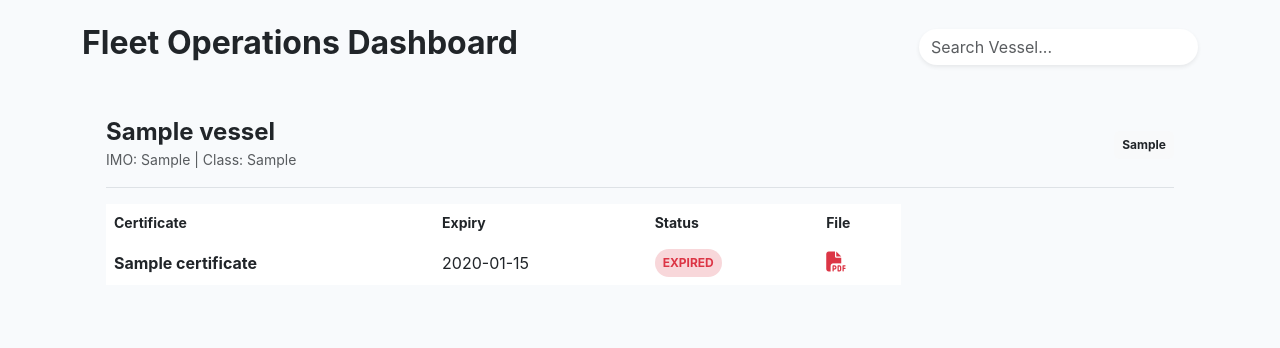
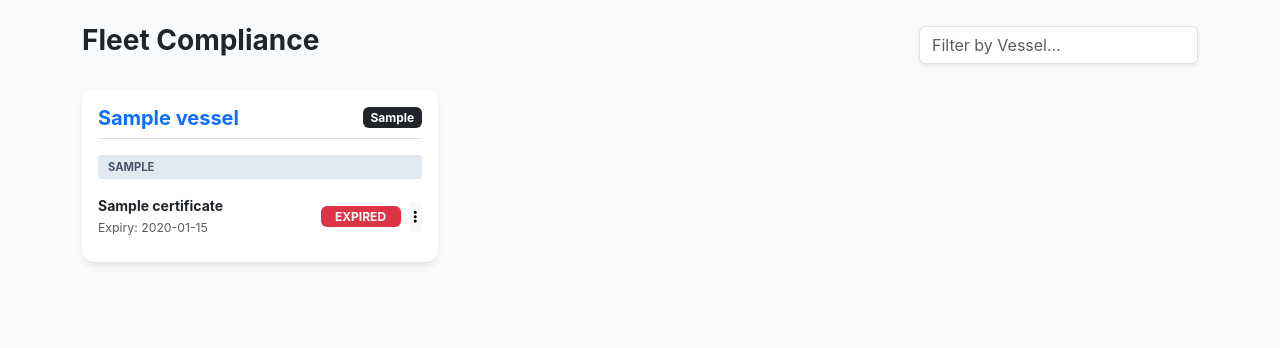
Before and after one commit to sfeirlucien/amt-operations, a Flask app: page / in a window 1280 px wide. Shown: the part 75-423 px from the top of the page. Run offline with Flask 3, Linux system fonts and the light colour scheme; a user stored in the database is signed in; tables that the repository leaves empty hold one stand-in row (values such as "Sample post").

Commit message:
Update dashboard.html

```diff
--- a/templates/dashboard.html
+++ b/templates/dashboard.html
@@ -1,35 +1,54 @@
 {% extends "base.html" %}
 {% block content %}
 <div class="d-flex justify-content-between align-items-center mb-4">
-    <h2 class="fw-bold">Fleet Operations Dashboard</h2>
-    <form class="d-flex w-25"><input type="text" name="search" class="form-control rounded-pill border-0 shadow-sm" placeholder="Search Vessel..."></form>
+    <h3 class="fw-bold">Fleet Compliance</h3>
+    <input type="text" class="form-control w-25 shadow-sm" placeholder="Filter by Vessel...">
 </div>
 
-<div class="row">
+
+
+<div class="row row-cols-1 row-cols-lg-2 row-cols-xl-3 g-4">
     {% for v in vessels %}
-    <div class="col-12 mb-4">
-        <div class="card-pro p-4">
-            <div class="d-flex justify-content-between border-bottom pb-3 mb-3">
-                <div><h4 class="fw-bold mb-0">{{ v.name }}</h4><span class="text-muted small">IMO: {{ v.imo }} | Class: {{ v.class_society or 'N/A' }}</span></div>
-                <span class="badge bg-light text-dark align-self-center p-2">{{ v.flag }}</span>
+    <div class="col">
+        <div class="card card-vessel h-100 p-3">
+            <div class="d-flex justify-content-between border-bottom pb-2">
+                <h5 class="fw-bold m-0 text-primary">{{ v.name }}</h5>
+                <span class="badge bg-dark small align-self-center">{{ v.class_society }}</span>
             </div>
-            <div class="row">
-                <div class="col-md-9">
-                    <table class="table table-borderless align-middle">
-                        <thead class="text-muted small"><tr><th>Certificate</th><th>Expiry</th><th>Status</th><th>File</th></tr></thead>
-                        <tbody>
-                            {% for c in v.certificates %}
-                            <tr>
-                                <td class="fw-bold">{{ c.name }}</td>
-                                <td>{{ c.expiry_date }}</td>
-                                <td><span class="badge bg-{{ c.get_status().bg }}-subtle text-{{ c.get_status().bg }} rounded-pill p-2">{{ c.get_status().label }}</span></td>
-                                <td>{% if c.file_path %}<a href="/uploads/{{ c.file_path }}" target="_blank" class="text-danger"><i class="fas fa-file-pdf fs-5"></i></a>{% else %}<span class="text-muted small">No PDF</span>{% endif %}</td>
-                            </tr>
-                            {% endfor %}
-                        </tbody>
-                    </table>
+
+            {% for category, certs in v.certificates|groupby('category') %}
+            <div class="cat-badge mt-3 mb-2">{{ category }}</div>
+            <ul class="list-group list-group-flush">
+                {% for c in certs %}
+                <li class="list-group-item d-flex justify-content-between align-items-center px-0 py-2 border-0">
+                    <div class="small">
+                        <span class="fw-bold d-block">{{ c.name }}</span>
+                        <span class="text-muted small">Expiry: {{ c.expiry_date }}</span>
+                    </div>
+                    <div class="d-flex align-items-center">
+                        <span class="badge bg-{{ c.get_status().bg }} me-2" style="width: 80px;">{{ c.get_status().label }}</span>
+                        <div class="dropdown">
+                            <button class="btn btn-sm btn-light p-1" data-bs-toggle="dropdown"><i class="fas fa-ellipsis-v"></i></button>
+                            <ul class="dropdown-menu shadow border-0">
+                                <li><button class="dropdown-item small" data-bs-toggle="modal" data-bs-target="#edit{{c.id}}"><i class="fas fa-edit me-2"></i>Update</button></li>
+                                <li><a class="dropdown-item small text-danger" href="/cert/{{c.id}}/delete" onclick="return confirm('Delete Cert?')"><i class="fas fa-trash me-2"></i>Delete</a></li>
+                                {% if c.file_path %}<li><a class="dropdown-item small" href="/uploads/{{c.file_path}}" target="_blank"><i class="fas fa-file-pdf me-2"></i>View PDF</a></li>{% endif %}
+                            </ul>
+                        </div>
+                    </div>
+                </li>
+
+                <div class="modal fade" id="edit{{c.id}}">
+                    <div class="modal-dialog"><form action="/cert/{{c.id}}/update" method="POST" class="modal-content p-3">
+                        <h6>Update: {{c.name}}</h6>
+                        <input name="new_name" class="form-control mb-2" value="{{c.name}}">
+                        <input type="date" name="new_expiry" class="form-control mb-3" value="{{c.expiry_date}}">
+                        <button class="btn btn-primary btn-sm">Save Changes</button>
+                    </form></div>
                 </div>
-            </div>
+                {% endfor %}
+            </ul>
+            {% endfor %}
         </div>
     </div>
     {% endfor %}
```
